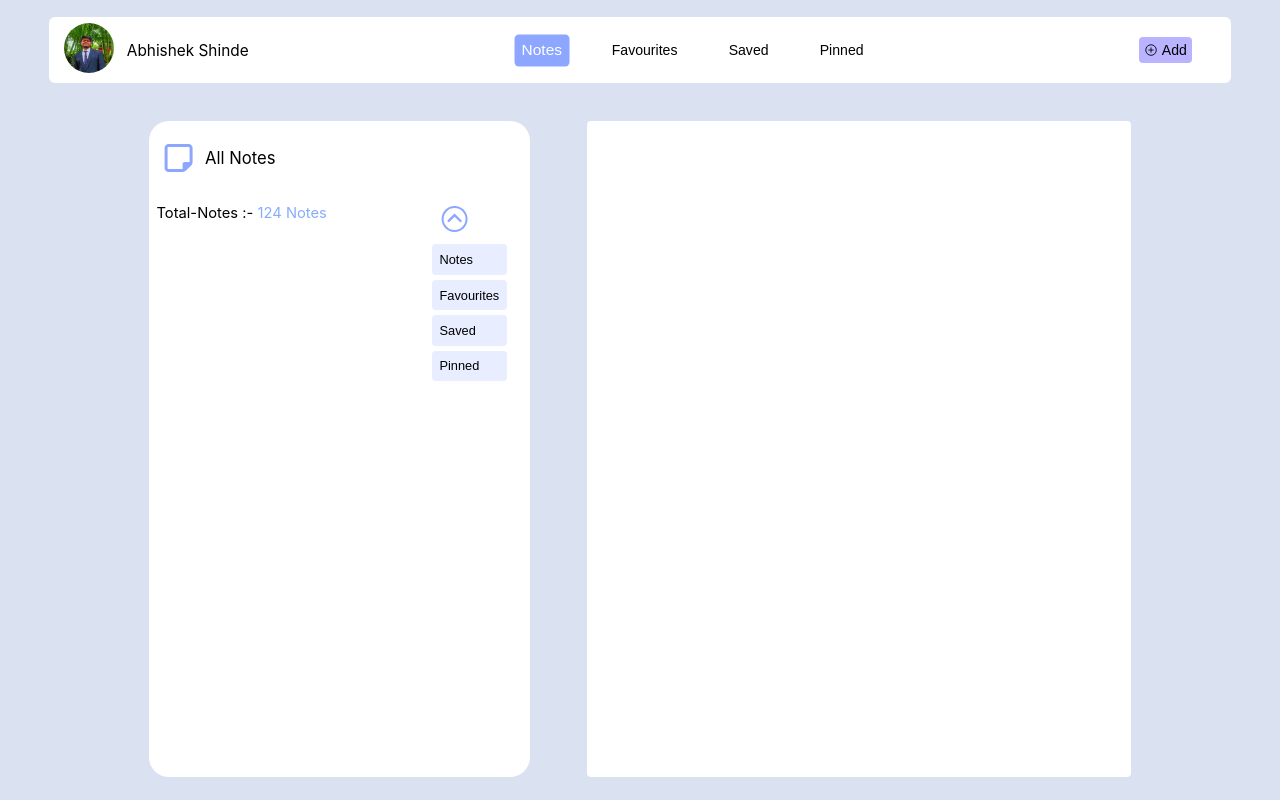
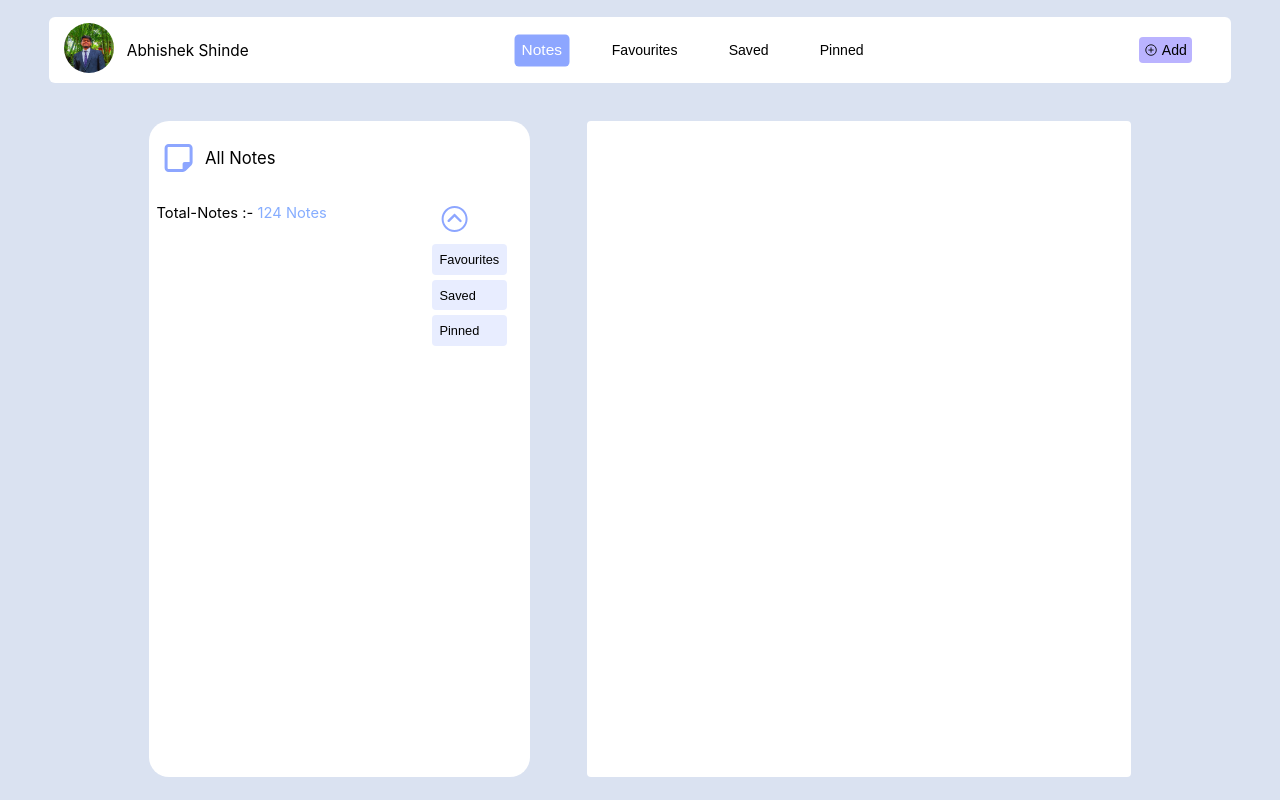
Before and after one commit to Abhishekr2122/notes-app, a React (Create React App) app: page / in a window 1280 px wide. Both pictures are taken after a click on the icon 454 px from the left and 219 px from the top of the page. Built offline with nearby package versions, Linux system fonts and the light colour scheme.

Commit message:
Solved the options bug.

```diff
--- a/src/components/Navbar.js
+++ b/src/components/Navbar.js
@@ -1,10 +1,9 @@
-import { useState } from "react";
+import { useDataContext } from "../context/AppDataContext";
 import NavItem from "../ui/NavItem";
 
 import "./navbar.css";
 export default function Navbar() {
-  const navItems = ["Notes", "Favourites", "Saved", "Pinned"];
-  const [selectedItem, setSelectedItem] = useState(0);
+  const { navItems, selectedItem, setSelectedItem } = useDataContext();
 
   return (
     <div className="nav-container">
@@ -15,7 +14,6 @@ export default function Navbar() {
             key={i}
             selectedItem={selectedItem}
             setSelectedItem={setSelectedItem}
-            currElement={i}
           />
         );
       })}
--- a/src/context/AppDataContext.js
+++ b/src/context/AppDataContext.js
@@ -1,9 +1,16 @@
-import { createContext, useContext } from "react";
+import { createContext, useContext, useState } from "react";
 
 const DataContext = createContext();
 
 export default function AppDataContext({ children }) {
-  return <DataContext.Provider value={{}}>{children}</DataContext.Provider>;
+  const navItems = ["Notes", "Favourites", "Saved", "Pinned"];
+  const [selectedItem, setSelectedItem] = useState("Notes");
+
+  return (
+    <DataContext.Provider value={{ navItems, selectedItem, setSelectedItem }}>
+      {children}
+    </DataContext.Provider>
+  );
 }
 
 export function useDataContext() {
--- a/src/ui/NavItem.js
+++ b/src/ui/NavItem.js
@@ -2,7 +2,7 @@ import "./navitem.css";
 
 export default function NavItem({
   content,
-  currElement,
+
   selectedItem,
   setSelectedItem,
 }) {
@@ -12,9 +12,9 @@ export default function NavItem({
 
   return (
     <button
-      className={`nav-item ${selectedItem === currElement ? "active" : ""}`}
+      className={`nav-item ${selectedItem === content ? "active" : ""}`}
       onClick={function () {
-        handleSelectedItem(currElement);
+        handleSelectedItem(content);
       }}
     >
       {content}
--- a/src/ui/Notes.js
+++ b/src/ui/Notes.js
@@ -1,21 +1,42 @@
 import NotesHeader from "./NotesHeader";
 import { IoIosArrowDropdown } from "react-icons/io";
 import "./notes.css";
-import { useState } from "react";
+import { useEffect, useState } from "react";
+import { useDataContext } from "../context/AppDataContext";
 
 export default function Notes() {
+  const { navItems, setSelectedItem, selectedItem } = useDataContext();
   const [isBtnClicked, setIsBtnClicked] = useState(false);
-  const [optionsArr, setOptionsArr] = useState([
-    "Notes",
-    "Favourites",
-    "Saved",
-    "Pinned",
-  ]);
+  const [crrOptionsArr, setCrrOptionsArr] = useState(function () {
+    return navItems.filter(function (citem) {
+      return citem !== selectedItem;
+    });
+  });
+  const [selectedOption, setSelectedOption] = useState("");
+  console.log(crrOptionsArr);
+  console.log(selectedOption);
+
+  useEffect(
+    function () {
+      setCrrOptionsArr(function () {
+        return navItems.filter(function (citem) {
+          return citem !== selectedItem;
+        });
+      });
+    },
+    [setCrrOptionsArr, selectedOption, navItems, selectedItem]
+  );
 
   function handleClicked() {
     setIsBtnClicked(function (prevState) {
       return !prevState;
     });
+  }
+
+  function handleOptionsClick(value) {
+    setSelectedOption(value);
+    setSelectedItem(value);
+    setIsBtnClicked(false);
   }
 
   return (
@@ -45,13 +66,16 @@ export default function Notes() {
             }`}
           >
             <div className="options-btn-container">
-              {optionsArr.map(function (citem, i) {
+              {crrOptionsArr.map(function (citem, i) {
                 return (
                   <button
                     key={i}
                     className={`options-btn ${
                       isBtnClicked ? "active-options-btn" : ""
                     }`}
+                    onClick={function () {
+                      handleOptionsClick(citem);
+                    }}
                   >
                     {citem}
                   </button>
```
